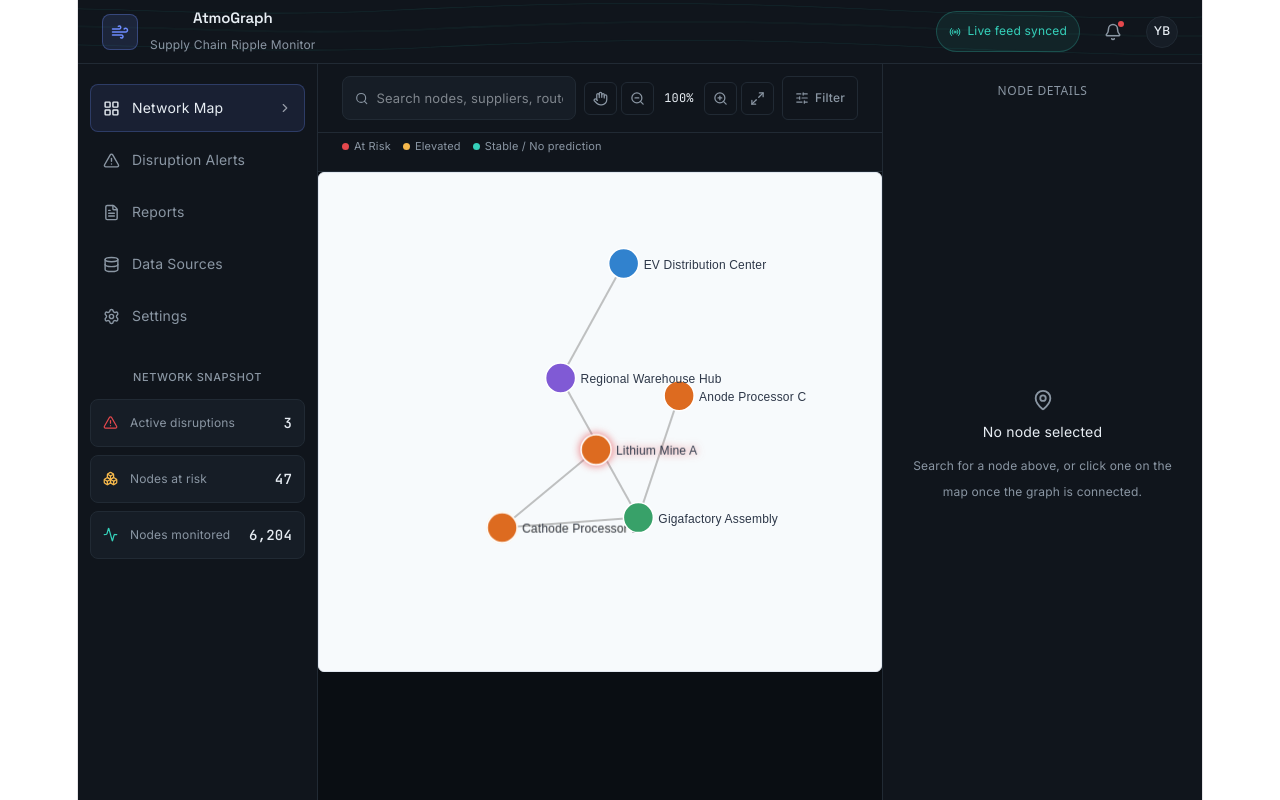
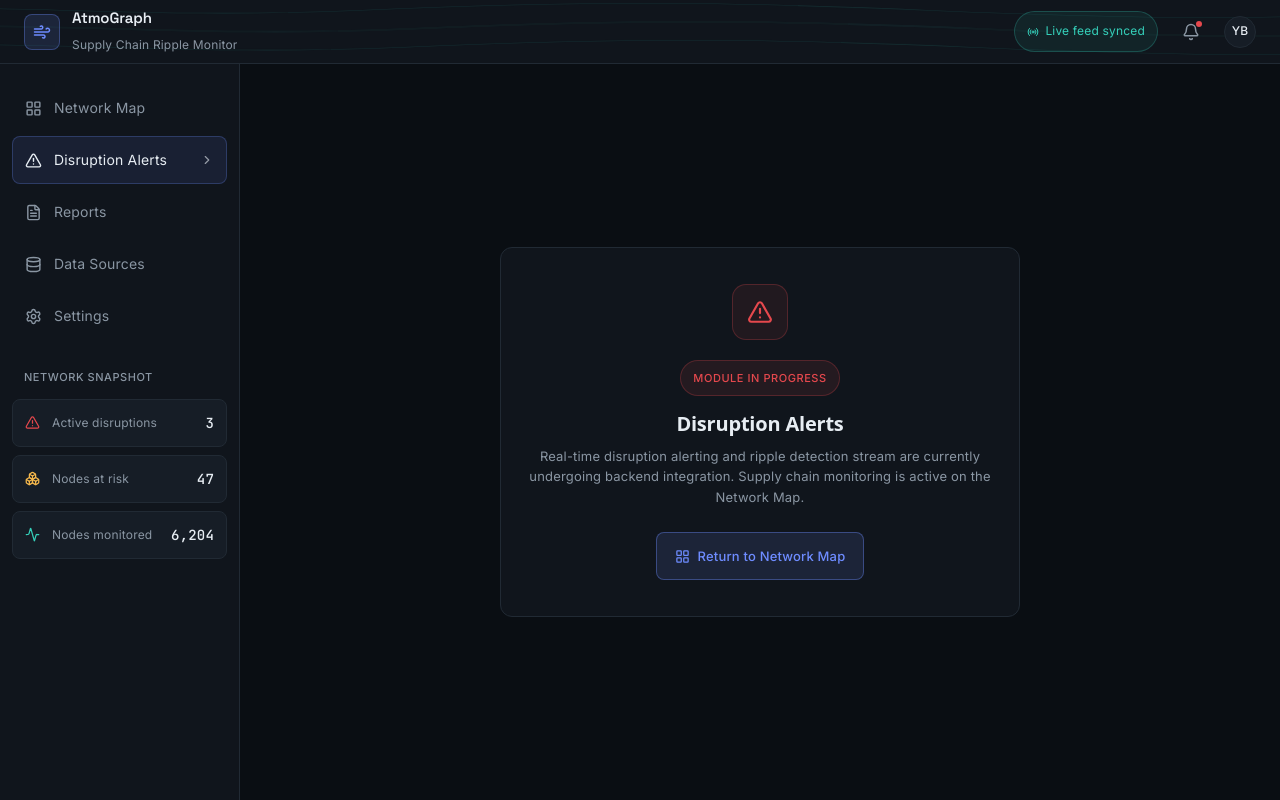
Before and after one commit to Subhamsojitra/AtmoGraph-Group-2, a React app in the folder frontend/: page / in a window 1280 px wide. Both pictures are taken after a click on the button "Disruption Alerts". Built offline with nearby package versions, Linux system fonts and the light colour scheme; the HTML template or start-up script is replaced by a standard one.

Commit message:
fix: finalize frontend layout navigation and graph sizing

```diff
--- a/frontend/src/DashboardPage.css
+++ b/frontend/src/DashboardPage.css
@@ -154,7 +154,84 @@
 }
 
 /* ---------- Graph canvas slot ---------- */
-.graph-canvas-wrapper { min-height: 0; flex: 1; }
+.graph-canvas-wrapper {
+  min-height: 0;
+  flex: 1;
+  display: flex;
+  flex-direction: column;
+  position: relative;
+  width: 100%;
+  height: 100%;
+}
+
+/* ---------- Navigation Placeholder View ---------- */
+.nav-placeholder-container {
+  display: flex;
+  flex: 1;
+  min-height: 0;
+  align-items: center;
+  justify-content: center;
+  padding: 32px 24px;
+}
+
+.nav-placeholder-card {
+  display: flex;
+  flex-direction: column;
+  align-items: center;
+  text-align: center;
+  max-width: 520px;
+  width: 100%;
+  border-radius: 12px;
+  padding: 36px 28px;
+}
+
+.nav-placeholder-icon-wrapper {
+  display: flex;
+  align-items: center;
+  justify-content: center;
+  width: 56px;
+  height: 56px;
+  border-radius: 14px;
+  margin-bottom: 20px;
+}
+
+.nav-placeholder-badge {
+  display: inline-flex;
+  align-items: center;
+  gap: 6px;
+  border-radius: 9999px;
+  padding: 4px 12px;
+  font-size: 11px;
+  font-weight: 500;
+  letter-spacing: 0.05em;
+  text-transform: uppercase;
+  margin-bottom: 16px;
+}
+
+.nav-placeholder-title {
+  font-size: 20px;
+  font-weight: 600;
+  letter-spacing: -0.01em;
+  margin: 0 0 10px;
+}
+
+.nav-placeholder-desc {
+  font-size: 13px;
+  line-height: 1.6;
+  margin: 0 0 24px;
+}
+
+.nav-placeholder-btn {
+  display: inline-flex;
+  align-items: center;
+  gap: 8px;
+  border-radius: 8px;
+  padding: 10px 18px;
+  font-size: 13px;
+  font-weight: 500;
+  cursor: pointer;
+  transition: background-color 0.15s ease, border-color 0.15s ease;
+}
 
 /* ---------- Node details ---------- */
 .node-panel { display: none; width: 320px; flex-shrink: 0; flex-direction: column; overflow-y: auto; border-left: 1px solid; padding: 20px; }
--- a/frontend/src/graph/GraphCanvas.jsx
+++ b/frontend/src/graph/GraphCanvas.jsx
@@ -275,7 +275,7 @@ const GraphCanvas = forwardRef(({
             .attr("y", 5)
             .style("font-family", "sans-serif")
             .style("font-size", "12px")
-            .style("fill", "#2d3748")
+            .style("fill", "#E7EDF3")
             .style("user-select", "none");
 
           return g;
@@ -517,10 +517,12 @@ const GraphCanvas = forwardRef(({
       className="graph-canvas-scaffold-boundary"
       style={{
         width: '100%',
-        height: '500px',
-        border: '1px solid #e2e8f0',
-        borderRadius: '6px',
-        background: '#f7fafc',
+        height: '100%',
+        minHeight: '100%',
+        display: 'flex',
+        flex: 1,
+        border: 'none',
+        background: 'transparent',
         overflow: 'hidden',
         cursor: panActive ? 'grab' : 'default'
       }}
--- a/frontend/src/index.css
+++ b/frontend/src/index.css
@@ -51,17 +51,24 @@
   }
 }
 
+html,
 body {
   margin: 0;
+  padding: 0;
+  width: 100%;
+  height: 100%;
+  min-height: 100vh;
+  background-color: #0A0E13;
+  color: #E7EDF3;
+  overflow-x: hidden;
 }
 
 #root {
-  width: 1126px;
-  max-width: 100%;
-  margin: 0 auto;
-  text-align: center;
-  border-inline: 1px solid var(--border);
-  min-height: 100svh;
+  width: 100%;
+  height: 100%;
+  min-height: 100vh;
+  margin: 0;
+  padding: 0;
   display: flex;
   flex-direction: column;
   box-sizing: border-box;
--- a/frontend/src/pages/DashboardPage.jsx
+++ b/frontend/src/pages/DashboardPage.jsx
@@ -44,7 +44,7 @@ const TOKENS = {
 };
 
 const NAV_ITEMS = [
-  { icon: LayoutGrid, label: "Network Map", active: true },
+  { icon: LayoutGrid, label: "Network Map" },
   { icon: AlertTriangle, label: "Disruption Alerts" },
   { icon: FileText, label: "Reports" },
   { icon: Database, label: "Data Sources" },
@@ -212,31 +212,137 @@ function Header({ onMenuClick }) {
   );
 }
 
-function Sidebar({ mobileOpen, onClose }) {
+const NAV_CONFIG = {
+  "Disruption Alerts": {
+    icon: AlertTriangle,
+    badge: "Module In Progress",
+    badgeColor: TOKENS.riskHigh,
+    title: "Disruption Alerts",
+    description: "Real-time disruption alerting and ripple detection stream are currently undergoing backend integration. Supply chain monitoring is active on the Network Map."
+  },
+  "Reports": {
+    icon: FileText,
+    badge: "Placeholder",
+    badgeColor: TOKENS.brand,
+    title: "Supply Chain Reports",
+    description: "Automated vulnerability and historical risk report generation will be available once graph analytics contracts are finalized."
+  },
+  "Data Sources": {
+    icon: Database,
+    badge: "Integration Ready",
+    badgeColor: TOKENS.flow,
+    title: "Data Sources & Connectors",
+    description: "ERP connectors, customs databases, and logistics telemetry feeds will appear here. The active graph is currently fed via the configured dataset mode."
+  },
+  "Settings": {
+    icon: Settings,
+    badge: "Preferences",
+    badgeColor: TOKENS.textDim,
+    title: "System Settings",
+    description: "Configure prediction horizon parameters, WebSocket reconnect policies, graph visual thresholds, and alert notifications."
+  },
+};
+
+function NavPlaceholderView({ activeNav, onReturnToMap }) {
+  const config = NAV_CONFIG[activeNav] || {
+    icon: LayoutGrid,
+    badge: "Placeholder",
+    badgeColor: TOKENS.brand,
+    title: activeNav,
+    description: "This view is currently under development."
+  };
+  const Icon = config.icon;
+
+  return (
+    <div className="nav-placeholder-container">
+      <div
+        className="nav-placeholder-card"
+        style={{
+          backgroundColor: TOKENS.surface,
+          border: `1px solid ${TOKENS.border}`
+        }}
+      >
+        <div
+          className="nav-placeholder-icon-wrapper"
+          style={{
+            backgroundColor: `${config.badgeColor}15`,
+            border: `1px solid ${config.badgeColor}40`,
+            color: config.badgeColor
+          }}
+        >
+          <Icon size={26} />
+        </div>
+        <span
+          className="nav-placeholder-badge"
+          style={{
+            backgroundColor: `${config.badgeColor}18`,
+            border: `1px solid ${config.badgeColor}40`,
+            color: config.badgeColor
+          }}
+        >
+          {config.badge}
+        </span>
+        <h2 className="nav-placeholder-title" style={{ color: TOKENS.text }}>
+          {config.title}
+        </h2>
+        <p className="nav-placeholder-desc" style={{ color: TOKENS.textDim }}>
+          {config.description}
+        </p>
+        <button
+          onClick={onReturnToMap}
+          className="nav-placeholder-btn"
+          style={{
+            backgroundColor: `${TOKENS.brand}20`,
+            color: TOKENS.brand,
+            border: `1px solid ${TOKENS.brand}60`
+          }}
+        >
+          <LayoutGrid size={15} />
+          Return to Network Map
+        </button>
+      </div>
+    </div>
+  );
+}
+
+function Sidebar({ activeNav = "Network Map", onNavChange, mobileOpen, onClose }) {
   const stats = [
     { icon: AlertTriangle, label: "Active disruptions", value: "3", color: TOKENS.riskHigh },
     { icon: Boxes, label: "Nodes at risk", value: "47", color: TOKENS.riskLow },
     { icon: Activity, label: "Nodes monitored", value: "6,204", color: TOKENS.flow },
   ];
 
+  const handleNavClick = (label) => {
+    if (onNavChange) {
+      onNavChange(label);
+    }
+    if (mobileOpen && onClose) {
+      onClose();
+    }
+  };
+
   const body = (
     <>
       <nav className="sidebar-nav">
-        {NAV_ITEMS.map((item) => (
+        {NAV_ITEMS.map((item) => {
+          const isActive = activeNav === item.label;
+          return (
             <button
               key={item.label}
+              onClick={() => handleNavClick(item.label)}
               className="nav-item"
               style={{
-              backgroundColor: item.active ? `${TOKENS.brand}1A` : "transparent",
-              color: item.active ? TOKENS.text : TOKENS.textDim,
-              border: item.active ? `1px solid ${TOKENS.brand}40` : "1px solid transparent",
+                backgroundColor: isActive ? `${TOKENS.brand}1A` : "transparent",
+                color: isActive ? TOKENS.text : TOKENS.textDim,
+                border: isActive ? `1px solid ${TOKENS.brand}40` : "1px solid transparent",
               }}
             >
               <item.icon size={17} />
               {item.label}
-            {item.active && <ChevronRight size={14} className="nav-item-chevron" />}
+              {isActive && <ChevronRight size={14} className="nav-item-chevron" />}
             </button>
-        ))}
+          );
+        })}
       </nav>
 
       <div className="stats-section">
@@ -732,6 +838,7 @@ function NodeDetailsSheet({ node, onClose }) {
 }
 
 export default function DashboardPage() {
+  const [activeNav, setActiveNav] = useState("Network Map");
   const [mobileNavOpen, setMobileNavOpen] = useState(false);
   const [selectedNode, setSelectedNode] = useState(null);
   const [fontsReady, setFontsReady] = useState(false);
@@ -898,9 +1005,16 @@ export default function DashboardPage() {
       <Header onMenuClick={() => setMobileNavOpen(true)} />
 
       <div className="dashboard-body">
-        <Sidebar mobileOpen={mobileNavOpen} onClose={() => setMobileNavOpen(false)} />
+        <Sidebar
+          activeNav={activeNav}
+          onNavChange={setActiveNav}
+          mobileOpen={mobileNavOpen}
+          onClose={() => setMobileNavOpen(false)}
+        />
 
         <main className="main-content">
+          {activeNav === "Network Map" ? (
+            <>
               <ControlsBar
                 onSelectNode={setSelectedNode}
                 selectedNode={selectedNode}
@@ -1014,12 +1128,20 @@ export default function DashboardPage() {
                   />
                 )}
               </div>
+            </>
+          ) : (
+            <NavPlaceholderView activeNav={activeNav} onReturnToMap={() => setActiveNav("Network Map")} />
+          )}
         </main>
 
+        {activeNav === "Network Map" && (
           <NodeDetailsPanel node={selectedNodeWithLatestPrediction} />
+        )}
       </div>
 
+      {activeNav === "Network Map" && (
         <NodeDetailsSheet node={selectedNodeWithLatestPrediction} onClose={() => setSelectedNode(null)} />
+      )}
     </div>
   );
 }
```
Also changed, not shown: 1 other file (tests, documents, lock files or other folders). Lines whose indentation alone changed are shown as unchanged.
